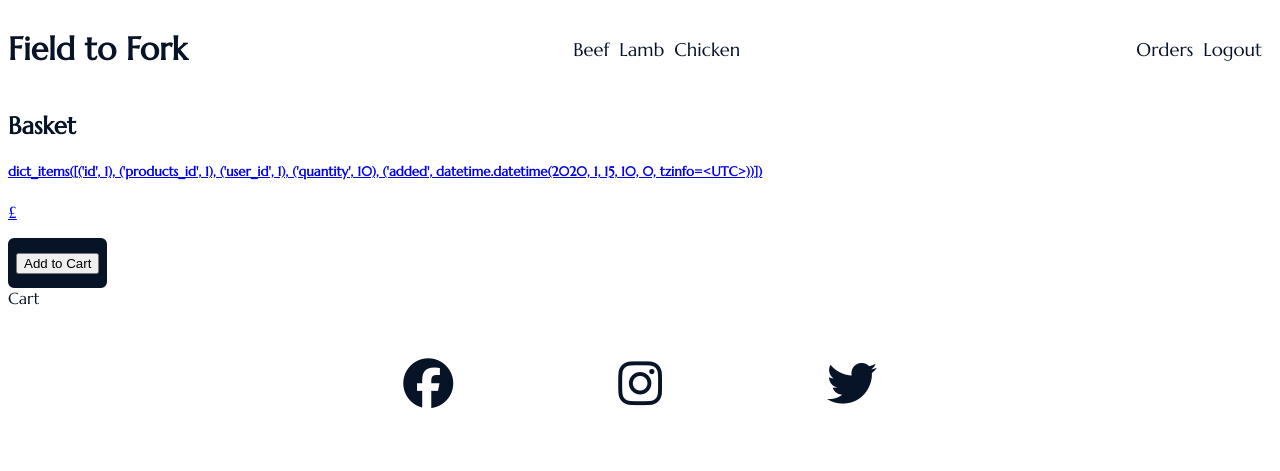
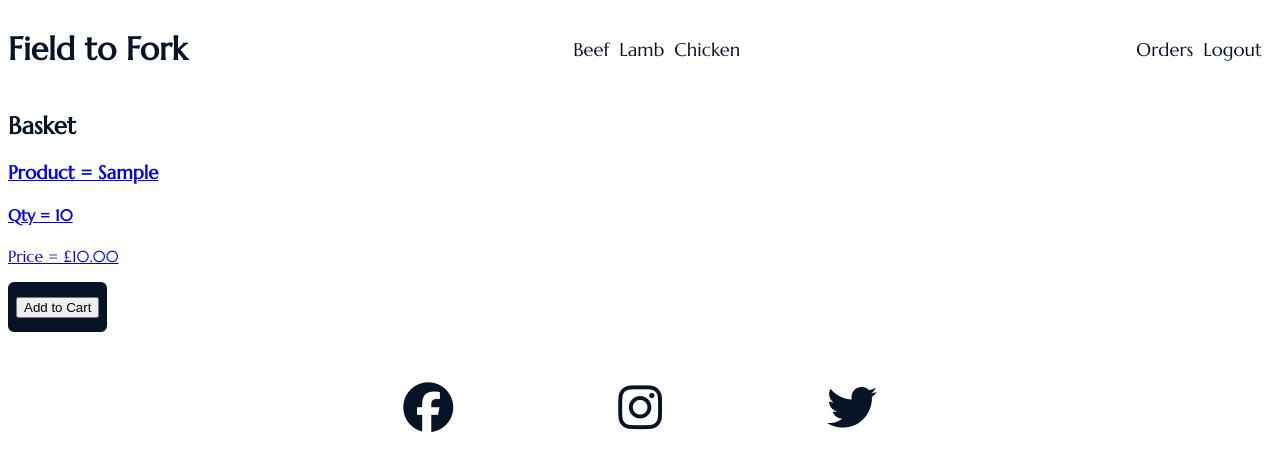
Before and after one commit to Dyl06/field-to-fork, a Django app: page /basket/ in a window 1280 px wide. Shown: the top 471 px of the page. Run offline with Django 3.2, Linux system fonts and the light colour scheme; a user stored in the database is signed in; tables that the repository leaves empty hold one stand-in row (values such as "Sample post"); some libraries are stand-ins or nearby versions.

Commit message:
Render product in basket information to cart.html

```diff
--- a/farmshop/views.py
+++ b/farmshop/views.py
@@ -215,13 +215,13 @@ class Basket(View):
 
     def get(self, request, *args, **kwargs):
 
-        basket_items = UserItem.objects
+        basket_items = UserItem.objects.filter(user=request.user)
 
         return render(
             request,
             'cart.html',
             {
-                "items": basket_items.values(),
+                "basket_items": basket_items,
             },
         )
 
--- a/templates/cart.html
+++ b/templates/cart.html
@@ -4,7 +4,7 @@
 
 <h2>Basket</h2>
 
-{% if items|length == 0 %}
+{% if basket_items|length == 0 %}
 <p>Cart is Empty. Please add some items to cart.</p>
 {% endif %}
 
@@ -12,14 +12,18 @@
     <div class="col-span-2">
 
         <div class="flex flex-wrap">
-            {% for product in items %}
+            {% for item in basket_items %}
+
             <a href="#" class="w-[50%] p-6 max-w-sm bg-white rounded-lg border border-gray-200">
-                <h5>
-                    {{ product.items }}
-                </h5>
+                <h3>
+                    Product = {{ item.products.items }}
+                </h3>
+                <h4>
+                    Qty = {{ item.quantity }}
+                </h4>
                 <div class="flex justify-between">
                     <p class="font-normal text-gray-700 dark:text-gray-400">
-                        £{{ product.price }}
+                       Price = £{{ item.products.price }}
                     </p>
                     <button class="bg-blue-500 hover:bg-blue-700 text-white font-bold">
                         <form method="post" action="/order/{{ product.category }}">
@@ -32,8 +36,6 @@
             </a>
         </div>
     </div>
-
-    <div class="font-medium leading-tight text-4xl mt-0 mb-4 text-blue-600">Cart</div>
 </div>
 {% endfor %}
 {% endblock %}
```
